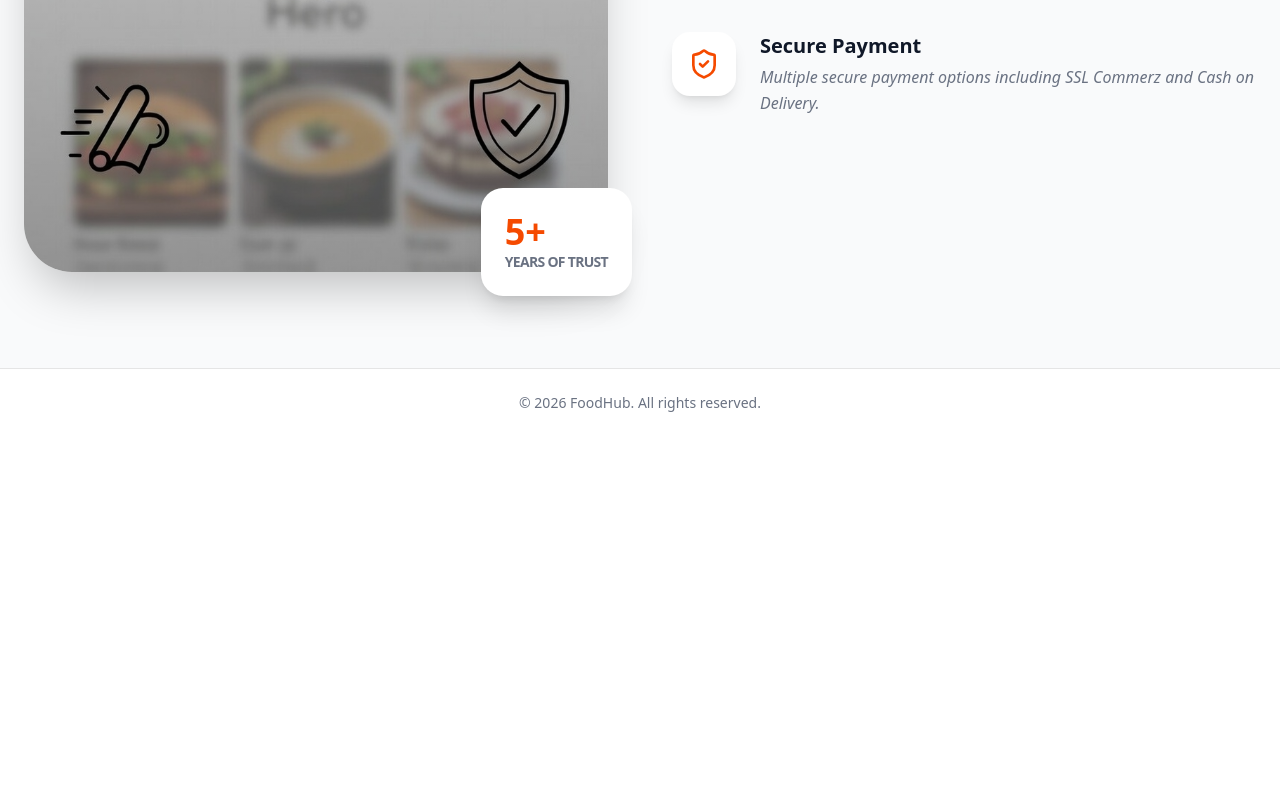
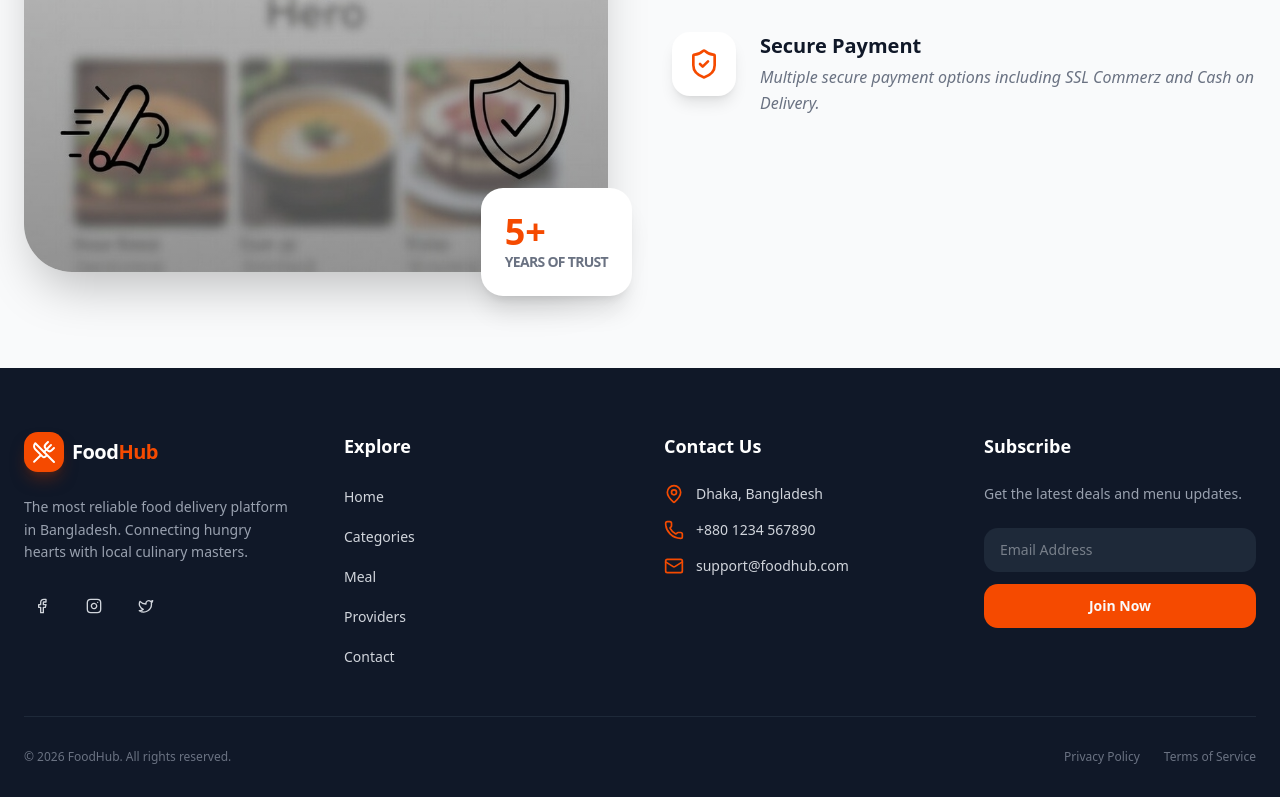
Before and after one commit to MOBASSHIR07/FoodHub_Frontend_A4, a Next.js app: page / in a window 1280 px wide. Shown: the part 1507-2304 px from the top of the page. Before the commit the page ends 1944 px from the top, so only its background shows below. Built offline with nearby package versions, Linux system fonts and the light colour scheme.

Commit message:
footer added

```diff
--- a/app/(CommonLayout)/layout.tsx
+++ b/app/(CommonLayout)/layout.tsx
@@ -1,3 +1,4 @@
+import Footer from "@/components/shared/Footer";
 import Navbar from "@/components/shared/Navbar";
 export default function CommonLayout({ children }: { children: React.ReactNode }) {
   return (
@@ -13,9 +14,7 @@ export default function CommonLayout({ children }: { children: React.ReactNode }
 
       {/* Global Footer */}
       {/* <Footer /> */}
-      <footer className="border-t py-6 text-center text-sm text-gray-500">
-         © {new Date().getFullYear()} FoodHub. All rights reserved.
-      </footer>
+     <Footer/>
     </div>
   );
 }
--- a/app/(CommonLayout)/page.tsx
+++ b/app/(CommonLayout)/page.tsx
@@ -1,5 +1,6 @@
 import Features from "@/components/Home/Features";
 import Hero from "@/components/Home/Hero";
+
 
 
 export default function HomePage() {
@@ -16,6 +17,7 @@ export default function HomePage() {
 
       {/* Section 4: Why Us (Coming Next) */}
      <Features/>
+
     </div>
   );
 }
--- a/components/shared/Footer.tsx
+++ b/components/shared/Footer.tsx
@@ -0,0 +1,111 @@
+import Link from "next/link";
+import { UtensilsCrossed, Facebook, Instagram, Twitter, Mail, Phone, MapPin } from "lucide-react";
+import { Button } from "@/components/ui/button";
+
+const navLinks = [
+  { name: "Home", href: "/" },
+  { name: "Categories", href: "/categories" },
+  { name: "Meal", href: "/meal" },
+  { name: "Providers", href: "/providers" },
+  { name: "Contact", href: "/contact" },
+];
+
+export default function Footer() {
+  return (
+    <footer className="bg-gray-900 text-gray-300">
+      <div className="container mx-auto px-6 pt-16 pb-8">
+        <div className="grid grid-cols-1 md:grid-cols-2 lg:grid-cols-4 gap-12 mb-12">
+
+          {/* --- 1. BRANDING --- */}
+          <div className="space-y-6">
+            <Link href="/" className="flex items-center gap-2">
+              <div className="flex h-10 w-10 items-center justify-center rounded-xl bg-orange-600 shadow-lg shadow-orange-900/50">
+                <UtensilsCrossed className="h-6 w-6 text-white" />
+              </div>
+              <span className="text-xl font-black tracking-tight text-white">
+                Food<span className="text-orange-600">Hub</span>
+              </span>
+            </Link>
+            <p className="text-sm leading-relaxed text-gray-400">
+              The most reliable food delivery platform in Bangladesh.
+              Connecting hungry hearts with local culinary masters.
+            </p>
+            <div className="flex gap-4">
+              <Button size="icon" variant="ghost" className="rounded-full hover:bg-orange-600 hover:text-white transition-all">
+                <Facebook className="h-5 w-5" />
+              </Button>
+              <Button size="icon" variant="ghost" className="rounded-full hover:bg-orange-600 hover:text-white transition-all">
+                <Instagram className="h-5 w-5" />
+              </Button>
+              <Button size="icon" variant="ghost" className="rounded-full hover:bg-orange-600 hover:text-white transition-all">
+                <Twitter className="h-5 w-5" />
+              </Button>
+            </div>
+          </div>
+
+          {/* --- 2. QUICK LINKS (Scalable) --- */}
+          <div className="space-y-6">
+            <h4 className="text-lg font-bold text-white">Explore</h4>
+            <ul className="space-y-4">
+              {navLinks.map((link) => (
+                <li key={link.name}>
+                  <Link
+                    href={link.href}
+                    className="text-sm hover:text-orange-600 transition-colors"
+                  >
+                    {link.name}
+                  </Link>
+                </li>
+              ))}
+            </ul>
+          </div>
+
+          {/* --- 3. CONTACT INFO --- */}
+          <div className="space-y-6">
+            <h4 className="text-lg font-bold text-white">Contact Us</h4>
+            <ul className="space-y-4">
+              <li className="flex items-center gap-3 text-sm">
+                <MapPin className="h-5 w-5 text-orange-600" />
+                Dhaka, Bangladesh
+              </li>
+              <li className="flex items-center gap-3 text-sm">
+                <Phone className="h-5 w-5 text-orange-600" />
+                +880 1234 567890
+              </li>
+              <li className="flex items-center gap-3 text-sm">
+                <Mail className="h-5 w-5 text-orange-600" />
+                support@foodhub.com
+              </li>
+            </ul>
+          </div>
+
+          {/* --- 4. NEWSLETTER --- */}
+          <div className="space-y-6">
+            <h4 className="text-lg font-bold text-white">Subscribe</h4>
+            <p className="text-sm text-gray-400">Get the latest deals and menu updates.</p>
+            <div className="flex flex-col gap-3">
+              <input
+                type="email"
+                placeholder="Email Address"
+                className="w-full bg-gray-800 border-none rounded-xl px-4 py-3 text-sm focus:ring-2 focus:ring-orange-600 outline-none"
+              />
+              <Button className="w-full bg-orange-600 hover:bg-orange-700 font-bold rounded-xl h-11">
+                Join Now
+              </Button>
+            </div>
+          </div>
+
+        </div>
+
+        {/* --- BOTTOM BAR --- */}
+        <div className="pt-8 border-t border-gray-800 flex flex-col md:flex-row justify-between items-center gap-4 text-xs font-medium text-gray-500">
+          <p>© {new Date().getFullYear()} FoodHub. All rights reserved.</p>
+          <div className="flex gap-6">
+            <Link href="/privacy" className="hover:text-white transition-colors">Privacy Policy</Link>
+            <Link href="/terms" className="hover:text-white transition-colors">Terms of Service</Link>
+          </div>
+        </div>
+      </div>
+    </footer>
+  );
+}
```
